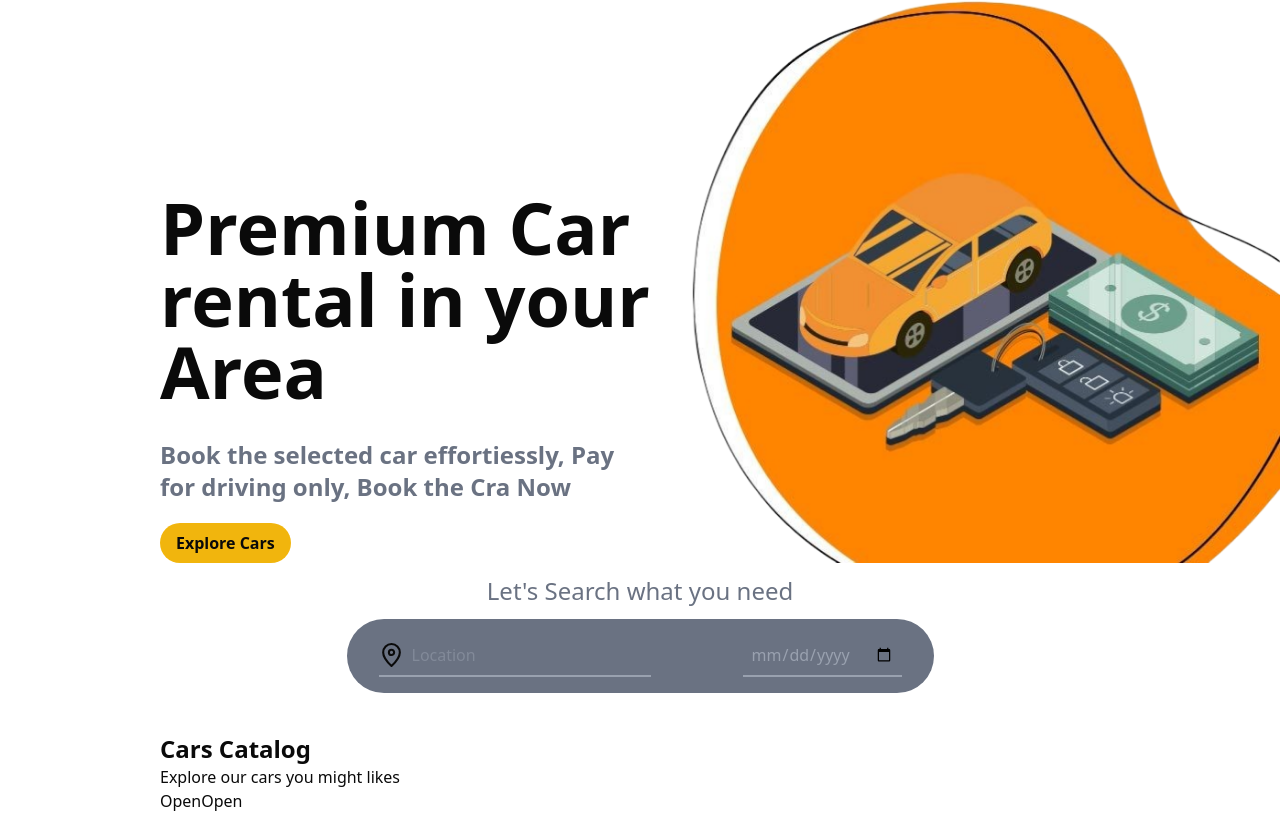
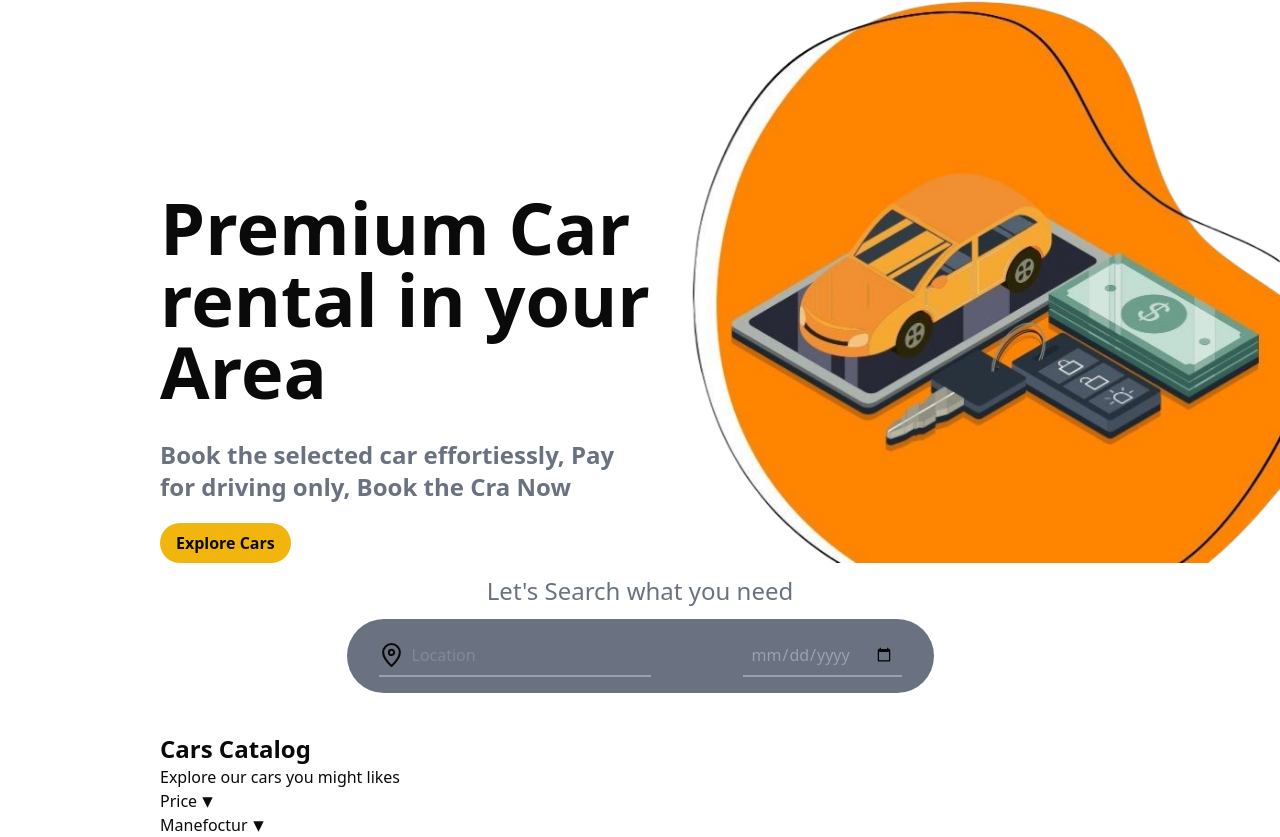
Before and after one commit to kirito666coder/car-rente-app, a Next.js app: page / in a window 1280 px wide. Shown: the part 170-1007 px from the top of the page. Before the commit the page ends 983 px from the top, so only its background shows below. Built offline with nearby package versions, Linux system fonts and the light colour scheme.

Commit message:
fix: update DropdownMenu triggers in CarsCatalog component for better accessibility and styling

```diff
--- a/components/home/CarfillterSection.tsx
+++ b/components/home/CarfillterSection.tsx
@@ -15,7 +15,11 @@ export default function CarsCatalog() {
 
             <div>
                 <DropdownMenu>
-                    <DropdownMenuTrigger>Open</DropdownMenuTrigger>
+                    <DropdownMenuTrigger className="flex justify-center items-center gap-1 ">Price
+                        <svg className="mt-0.5" width="13" height="13" viewBox="0 0 50 50" xmlns="http://www.w3.org/2000/svg">
+                            <polygon points="25,45 5,5 45,5" fill="currentColor" />
+                        </svg>
+                    </DropdownMenuTrigger>
                     <DropdownMenuContent>
                         <DropdownMenuLabel>My Account</DropdownMenuLabel>
                         <DropdownMenuSeparator />
@@ -28,7 +32,11 @@ export default function CarsCatalog() {
 
 
                 <DropdownMenu>
-                    <DropdownMenuTrigger>Open</DropdownMenuTrigger>
+                    <DropdownMenuTrigger className="flex justify-center items-center gap-1 ">Manefoctur
+                        <svg className="mt-0.5" width="13" height="13" viewBox="0 0 50 50" xmlns="http://www.w3.org/2000/svg">
+                            <polygon points="25,45 5,5 45,5" fill="currentColor" />
+                        </svg>
+                    </DropdownMenuTrigger>
                     <DropdownMenuContent>
                         <DropdownMenuLabel>My Account</DropdownMenuLabel>
                         <DropdownMenuSeparator />
```
